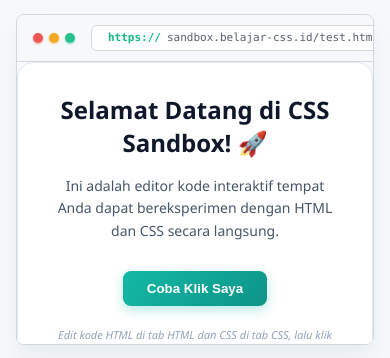
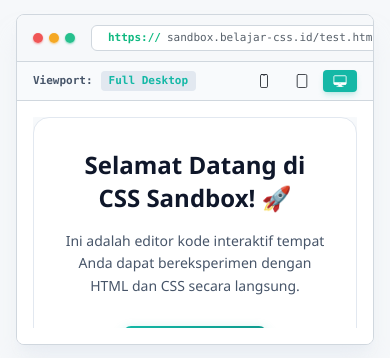
Before and after one commit to AryaNaufal/portofolio_v2, a Next.js app: page /sandbox in a window 390 px wide. Shown: the part 483-841 px from the top of the page. Built offline with nearby package versions, Linux system fonts and the light colour scheme; no server answers.

Commit message:
feat(sandbox): add responsive screen dimension resizer toolbar for CSS testing

```diff
--- a/app/sandbox/page.tsx
+++ b/app/sandbox/page.tsx
@@ -12,6 +12,9 @@ import {
   IoRefreshCircleOutline,
   IoAlertCircleOutline,
   IoTrashOutline,
+  IoPhonePortraitOutline,
+  IoTabletPortraitOutline,
+  IoDesktopOutline,
 } from "react-icons/io5";
 
 const DEFAULT_HTML = `<!-- HTML target sandbox -->
@@ -677,6 +680,7 @@ export default function SandboxPage() {
   const [editorHeight, setEditorHeight] = useState(300);
   const [isClient, setIsClient] = useState(false);
   const [isModified, setIsModified] = useState(false);
+  const [previewWidth, setPreviewWidth] = useState<string>("100%");
 
   const iframeRef = useRef<HTMLIFrameElement>(null);
   const editorRef = useRef<HTMLDivElement>(null);
@@ -1011,8 +1015,79 @@ export default function SandboxPage() {
               </button>
             </div>
 
-            {/* Preview Canvas */}
-            <div className="flex-1 bg-white relative">
+            {/* Viewport Resizer Sub-toolbar */}
+            <div className={`flex items-center justify-between px-4 py-2 border-b text-[11px] transition-colors duration-500 ${
+              darkMode ? "bg-[#0d1117] border-[#30363d] text-[#8b949e]" : "bg-slate-50 border-[#d0d7de] text-slate-600"
+            }`}>
+              <div className="flex items-center gap-2">
+                <span className="font-semibold font-mono">Viewport:</span>
+                <span className="bg-slate-200 dark:bg-slate-800 px-2 py-0.5 rounded font-mono font-bold text-[#14b8a6]">
+                  {previewWidth === "100%" ? "Full Desktop" : `${previewWidth}`}
+                </span>
+              </div>
+
+              <div className="flex items-center gap-1">
+                <button
+                  onClick={() => setPreviewWidth("375px")}
+                  className={`flex items-center gap-1 px-2.5 py-1 rounded transition-all font-medium ${
+                    previewWidth === "375px"
+                      ? "bg-teal-500 text-white shadow-md shadow-teal-500/20"
+                      : darkMode
+                        ? "hover:bg-[#21262d] text-[#c9d1d9]"
+                        : "hover:bg-slate-200/80 text-[#24292f]"
+                  }`}
+                  title="Tampilan HP (375px)"
+                >
+                  <IoPhonePortraitOutline className="text-sm" />
+                  <span className="hidden sm:inline">Mobile (375px)</span>
+                </button>
+                <button
+                  onClick={() => setPreviewWidth("768px")}
+                  className={`flex items-center gap-1 px-2.5 py-1 rounded transition-all font-medium ${
+                    previewWidth === "768px"
+                      ? "bg-teal-500 text-white shadow-md shadow-teal-500/20"
+                      : darkMode
+                        ? "hover:bg-[#21262d] text-[#c9d1d9]"
+                        : "hover:bg-slate-200/80 text-[#24292f]"
+                  }`}
+                  title="Tampilan Tablet (768px)"
+                >
+                  <IoTabletPortraitOutline className="text-sm" />
+                  <span className="hidden sm:inline">Tablet (768px)</span>
+                </button>
+                <button
+                  onClick={() => setPreviewWidth("100%")}
+                  className={`flex items-center gap-1 px-2.5 py-1 rounded transition-all font-medium ${
+                    previewWidth === "100%"
+                      ? "bg-teal-500 text-white shadow-md shadow-teal-500/20"
+                      : darkMode
+                        ? "hover:bg-[#21262d] text-[#c9d1d9]"
+                        : "hover:bg-slate-200/80 text-[#24292f]"
+                  }`}
+                  title="Tampilan Penuh (100%)"
+                >
+                  <IoDesktopOutline className="text-sm" />
+                  <span className="hidden sm:inline">Desktop</span>
+                </button>
+              </div>
+            </div>
+
+            {/* Preview Canvas Container */}
+            <div className={`flex-1 relative overflow-auto flex items-center justify-center p-4 transition-colors duration-500 ${
+              previewWidth === "100%"
+                ? "bg-white p-0"
+                : darkMode
+                  ? "bg-[#090d10]"
+                  : "bg-slate-100"
+            }`}>
+              <div
+                style={{ width: previewWidth }}
+                className={`h-full transition-all duration-300 ease-out flex flex-col justify-center ${
+                  previewWidth === "100%"
+                    ? "w-full"
+                    : "shadow-2xl border border-slate-200 dark:border-slate-800 rounded-lg overflow-hidden bg-white"
+                }`}
+              >
                 {compiledCode ? (
                   <iframe
                     ref={iframeRef}
@@ -1022,12 +1097,13 @@ export default function SandboxPage() {
                     sandbox="allow-scripts"
                   />
                 ) : (
-                <div className="absolute inset-0 flex flex-col items-center justify-center text-slate-400 p-6 text-center gap-2">
+                  <div className="absolute inset-0 flex flex-col items-center justify-center text-slate-400 p-6 text-center gap-2 bg-white">
                     <IoAlertCircleOutline className="text-4xl text-teal-400" />
                     <p className="text-sm font-semibold">Tidak ada preview yang aktif</p>
                     <p className="text-xs">Klik tombol <strong>Jalankan (Run)</strong> atau tekan <strong>Ctrl+Enter</strong> untuk memuat kompilasi kode.</p>
                   </div>
                 )}
+              </div>
             </div>
           </div>
         </section>
```
Lines whose indentation alone changed are shown as unchanged.
